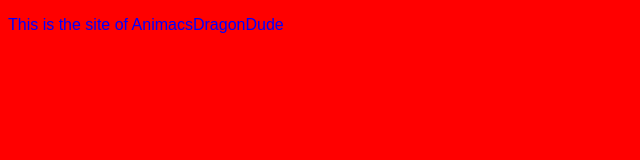
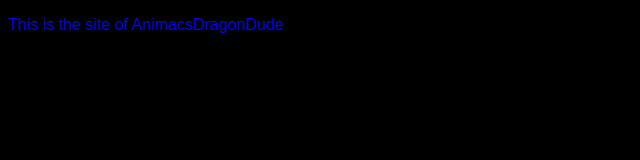
Before and after one commit to comrade54/AnimacsDragonDude-Network, a website built with Parcel: page src/index.html in a window 1280 px wide. Shown: the whole page, without its empty margins (0-640 px from the left). Built offline with nearby package versions, Linux system fonts and the light colour scheme.

Commit message:
Update 2 files

```diff
--- a/src/styles.css
+++ b/src/styles.css
@@ -1,5 +1,6 @@
 body {
   font-family: sans-serif;
   color: blue;
-  background: red;
+  background: black;
 }
+image:
```
Also changed, not shown: 1 other file.
